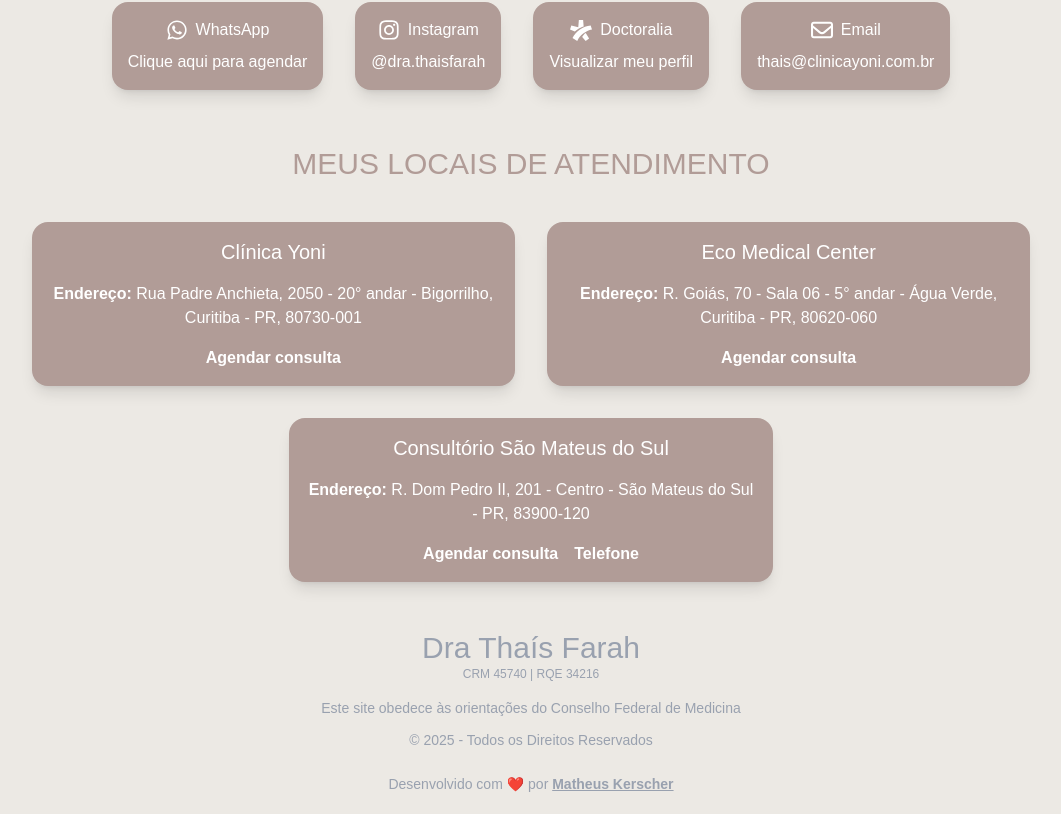
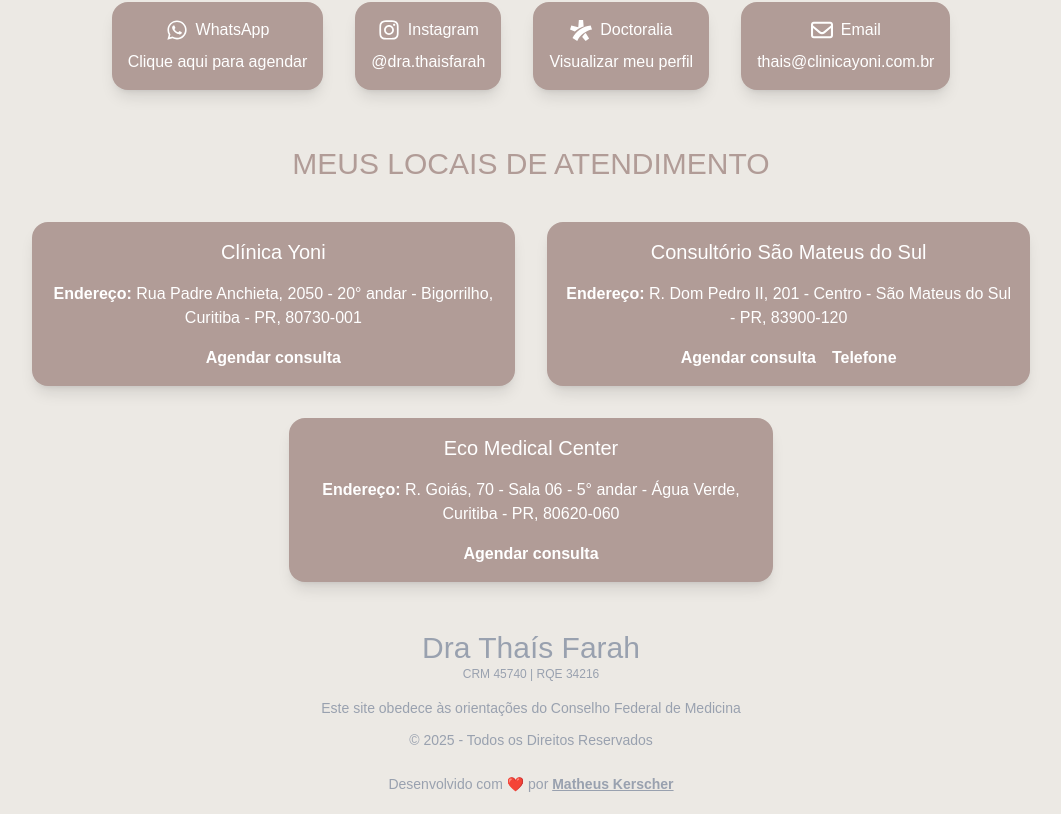
Before and after one commit to MatheusKerscher/thais-farah, a React (Vite) app: page / in a window 1280 px wide. Shown: the part 3313-4127 px from the top of the page, without its empty margins (109-1170 px from the left). Built offline with nearby package versions, Linux system fonts and the light colour scheme; a web font is replaced by a local one.

Commit message:
adjust addresses layout

```diff
--- a/src/components/Addresses/addresses.data.ts
+++ b/src/components/Addresses/addresses.data.ts
@@ -12,16 +12,15 @@
     link: "https://wa.me/5541999901065?text=Oi%2C%20quero%20marcar%20uma%20consulta%20com%20a%20Dra%20Tha%C3%ADs%20Farah!"
   },
   {
-    title: "Eco Medical Center",
-    address: "R. Goiás, 70 - Sala 06 - 5° andar - Água Verde, Curitiba - PR, 80620-060",
-    link: "https://wa.me/554131236550?text=Oi%2C%20quero%20marcar%20uma%20consulta%20com%20a%20Dra%20Tha%C3%ADs%20Farah!"
-  },
-
-  {
     title: "Consultório São Mateus do Sul",
     address: "R. Dom Pedro II, 201 - Centro - São Mateus do Sul - PR, 83900-120",
     link: "https://wa.me/5542998546020?text=Oi%2C%20quero%20marcar%20uma%20consulta%20com%20a%20Dra%20Tha%C3%ADs%20Farah!",
     phoneLink: "tel:+554235322442"
+  },
+  {
+    title: "Eco Medical Center",
+    address: "R. Goiás, 70 - Sala 06 - 5° andar - Água Verde, Curitiba - PR, 80620-060",
+    link: "https://wa.me/554131236550?text=Oi%2C%20quero%20marcar%20uma%20consulta%20com%20a%20Dra%20Tha%C3%ADs%20Farah!"
   }
 ]
 
```
